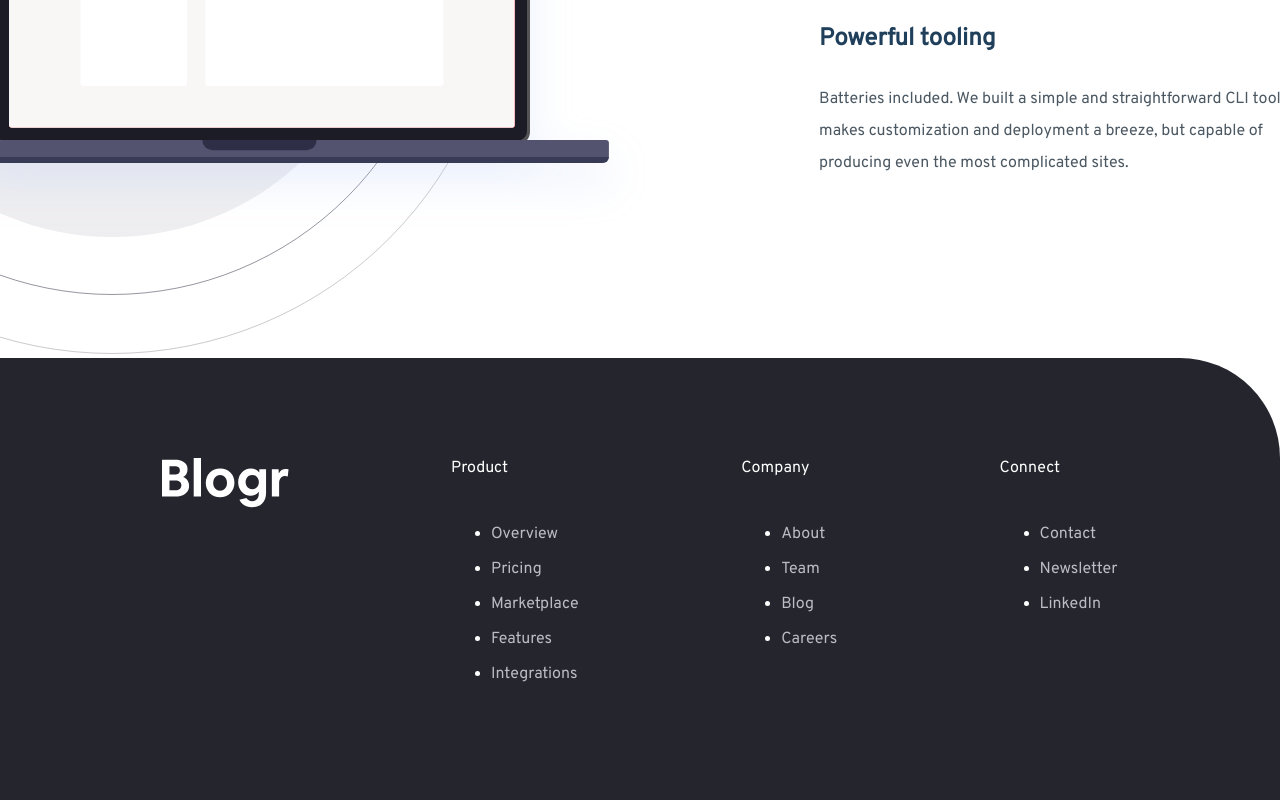
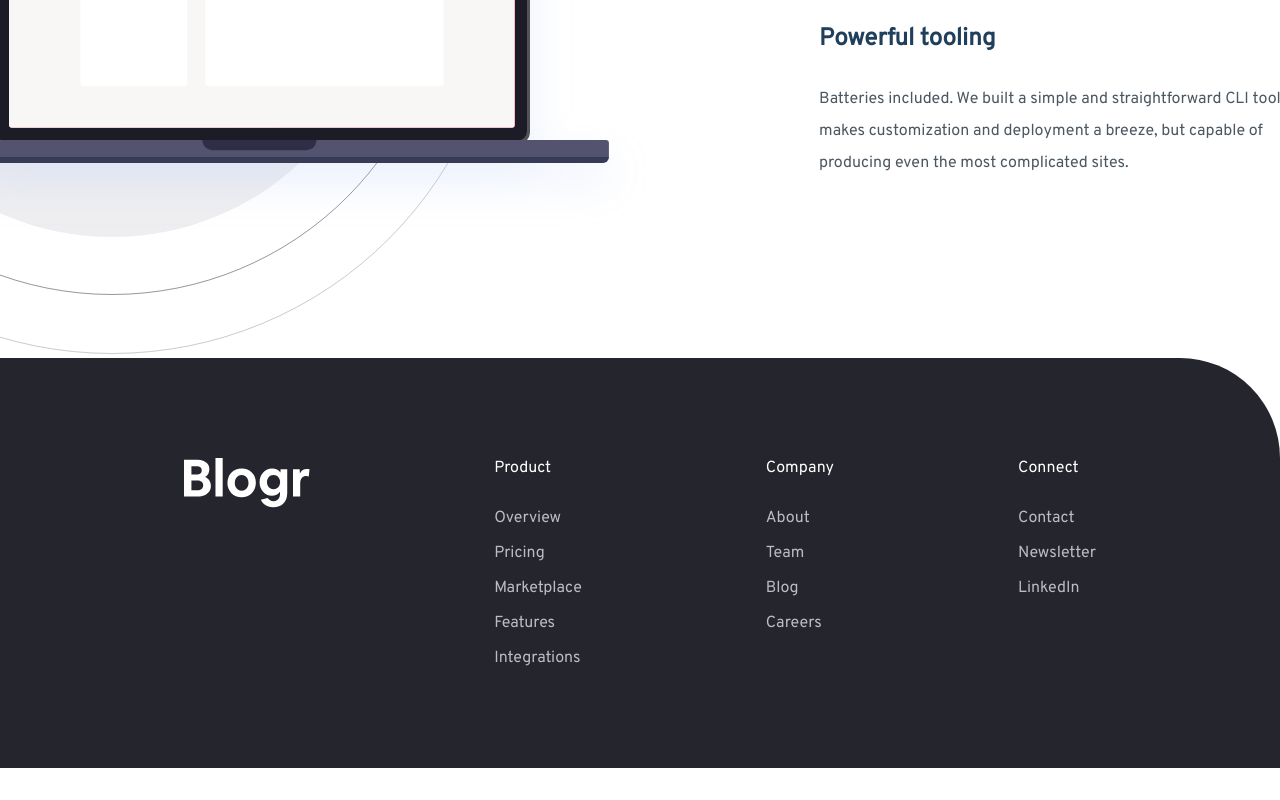
Before and after one commit to wilfriedrouyer/blogr-landing-page-challenge, a React (Create React App) app: page / in a window 1280 px wide. Shown: the part 2640-3440 px from the top of the page. After the commit the page ends 3408 px from the top, so only its background shows below. Built offline with nearby package versions, Linux system fonts and the light colour scheme.

Commit message:
Feat: Ajout du footer à la page

```diff
--- a/src/styles/App.css
+++ b/src/styles/App.css
@@ -12,6 +12,12 @@
 
 a {
     text-decoration: none;
+}
+
+ul, ol {
+  list-style: none;  /* supprime puces / numéros */
+  padding: 0;        /* supprime le padding par défaut */
+  margin: 0;         /* supprime la marge par défaut */
 }
 
 .cta {
```
